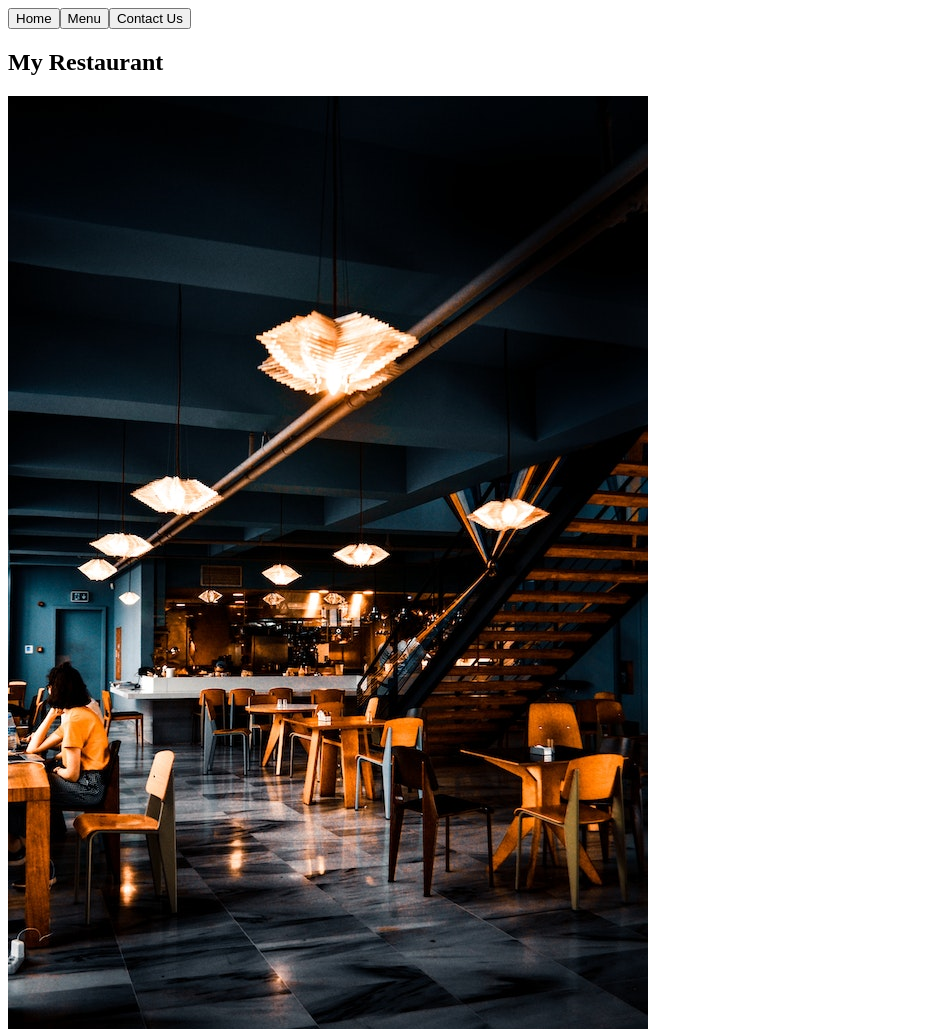
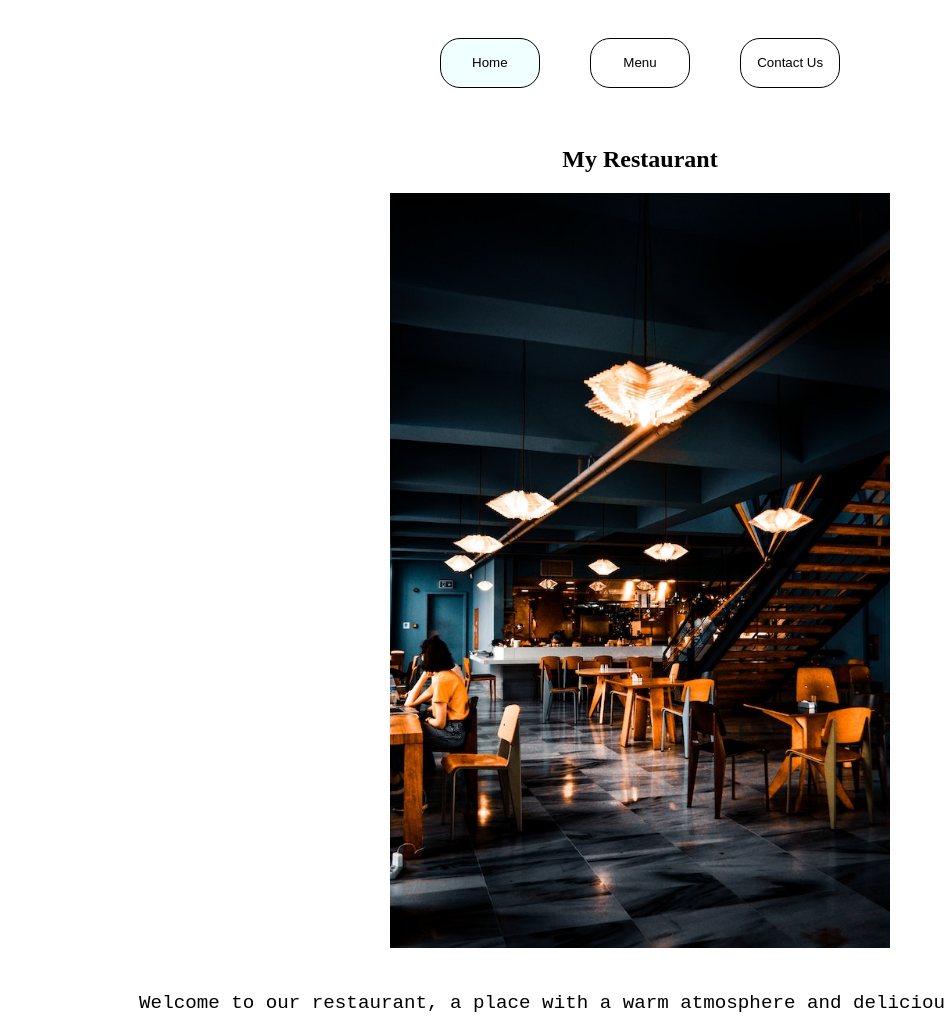
Before and after one commit to asnhck12/restaurantpage, a website built with webpack: page dist/index.html in a window 1280 px wide. Shown: the top 1029 px of the page, without its empty margins (0-945 px from the left). Built offline with nearby package versions, Linux system fonts and the light colour scheme.

Commit message:
Completed basic Structure and CSS

```diff
--- /dev/null
+++ b/assets/style.css
@@ -0,0 +1,49 @@
+body {
+    margin: 0;
+}
+
+html {
+    height: 100%;
+}
+
+#tabSection {
+    display: flex;
+    flex-direction: row;
+    justify-content: center;
+    padding: 1%;
+
+}
+
+#title, #about,#contactPage, #menu {
+    text-align: center;
+}
+
+#about {
+    font-size: larger;
+    font-family: 'Courier New', Courier, monospace;;
+    padding: 20px;
+}
+
+#mainImage {
+    width: 100%;
+    height: auto;
+
+    text-align: center;
+}
+
+img {
+    height: 200mm;
+    width: auto;
+}
+
+button {
+    border: 0.5px black solid;
+    background-color: white;
+    height: 50px;
+    width: 100px;
+    margin: 2%;
+    border-radius: 20px;
+}
+button:focus {
+    background-color: yellowgreen;
+}
--- a/src/Modules/home-page.js
+++ b/src/Modules/home-page.js
@@ -13,7 +13,7 @@ function loadHomePage() {
     const aboutSection = document.createElement('div');
     const about = document.createElement('p');
     aboutSection.setAttribute('id','about');
-    about.innerHTML = "Welcome to our restaurant, a place with a warm atmosphere and a wide variety of delicious food and drink.";
+    about.innerHTML = "Welcome to our restaurant, a place with a warm atmosphere and delicious food and drink.";
 
     contentBody.appendChild(title);
     title.appendChild(titleSection);
--- a/src/Modules/menu.js
+++ b/src/Modules/menu.js
@@ -7,7 +7,7 @@ function menu() {
     const menu = document.createElement('p');
     menu.setAttribute('id','menu');
     menu.innerHTML =
-    "Starter \n Bread \n Soup \n\n Main \n Steak \n Filet Mignon \n Drinks \n Water";
+    "<b>Starter</b> <br> Bread <br> Soup <br><br> <b>Main</b> <br> Steak <br> Filet Mignon <br><br> <b>Drinks</b> <br> Water";
 
     contentBody.appendChild(title);
     contentBody.appendChild(menu);
--- a/src/index.js
+++ b/src/index.js
@@ -27,11 +27,34 @@ function clearPage() {
     contentBody.innerHTML = '';
 }
 
-window.addEventListener('load', loadMenu);
-window.addEventListener('load', loadHomePage);
-homeButton.addEventListener('click', loadMenu);
-homeButton.addEventListener('click', loadHomePage);
-menuButton.addEventListener('click', loadMenu);
-menuButton.addEventListener('click', menu);
-contactButton.addEventListener('click', loadMenu);
-contactButton.addEventListener('click', contactPage);
+window.addEventListener('load', () => {
+    loadMenu();
+    loadHomePage();
+    homeButton.style.background = "Azure";
+    menuButton.style.background = "transparent";
+    contactButton.style.background = "transparent";
+});
+
+homeButton.addEventListener('click', () => {
+    loadMenu();
+    loadHomePage();
+    homeButton.style.background = "Azure";
+    menuButton.style.background = "transparent";
+    contactButton.style.background = "transparent";
+});
+
+menuButton.addEventListener('click', () => {
+    loadMenu();
+    menu();
+    homeButton.style.background = "transparent";
+    menuButton.style.background = "Azure";
+    contactButton.style.background = "transparent";
+});
+
+contactButton.addEventListener('click', () => {
+    loadMenu();
+    contactPage();
+    homeButton.style.background = "transparent";
+    menuButton.style.background = "transparent";
+    contactButton.style.background = "Azure";
+});
```
Also changed, not shown: dist/index.html, dist/main.js.
